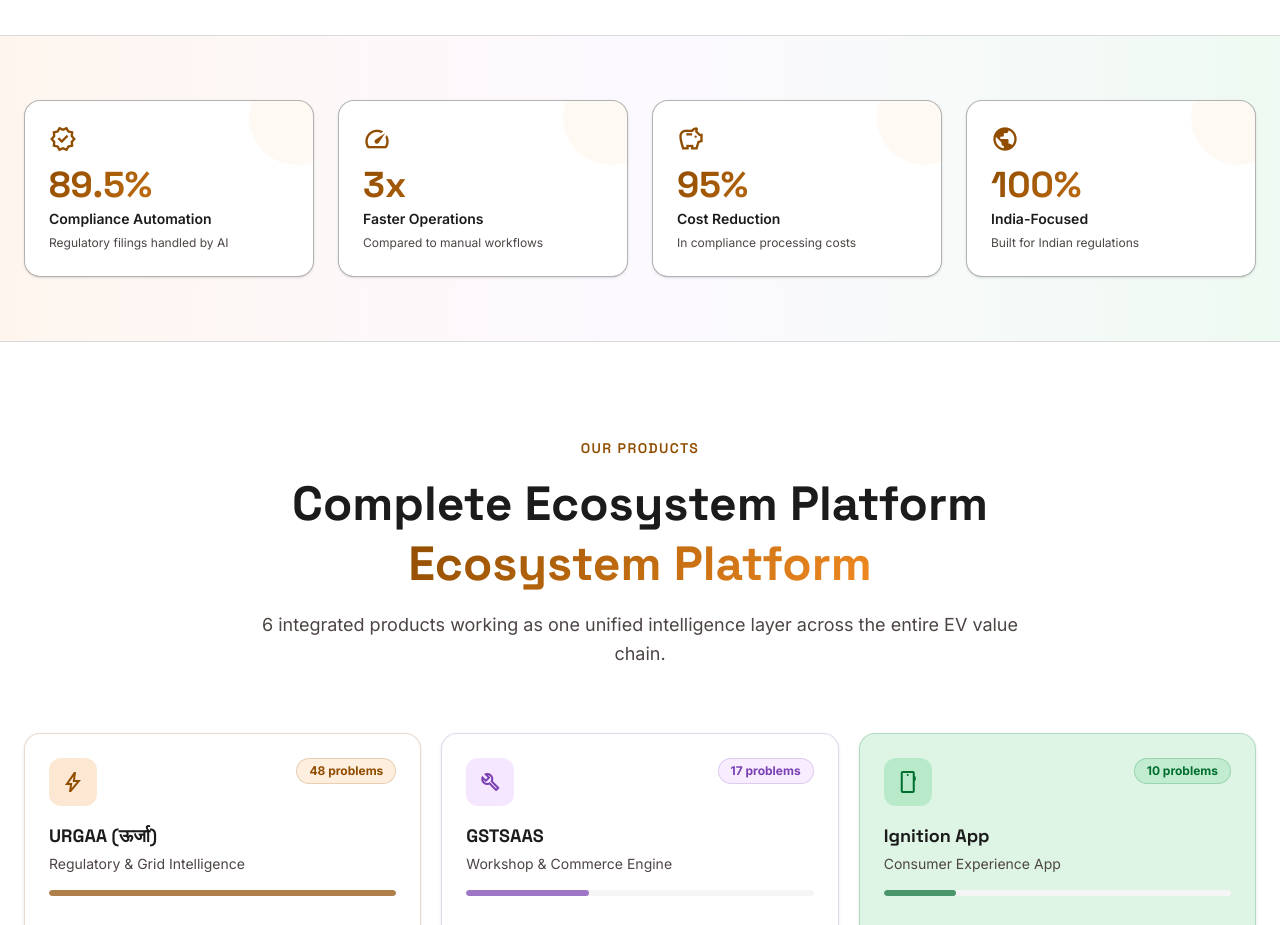
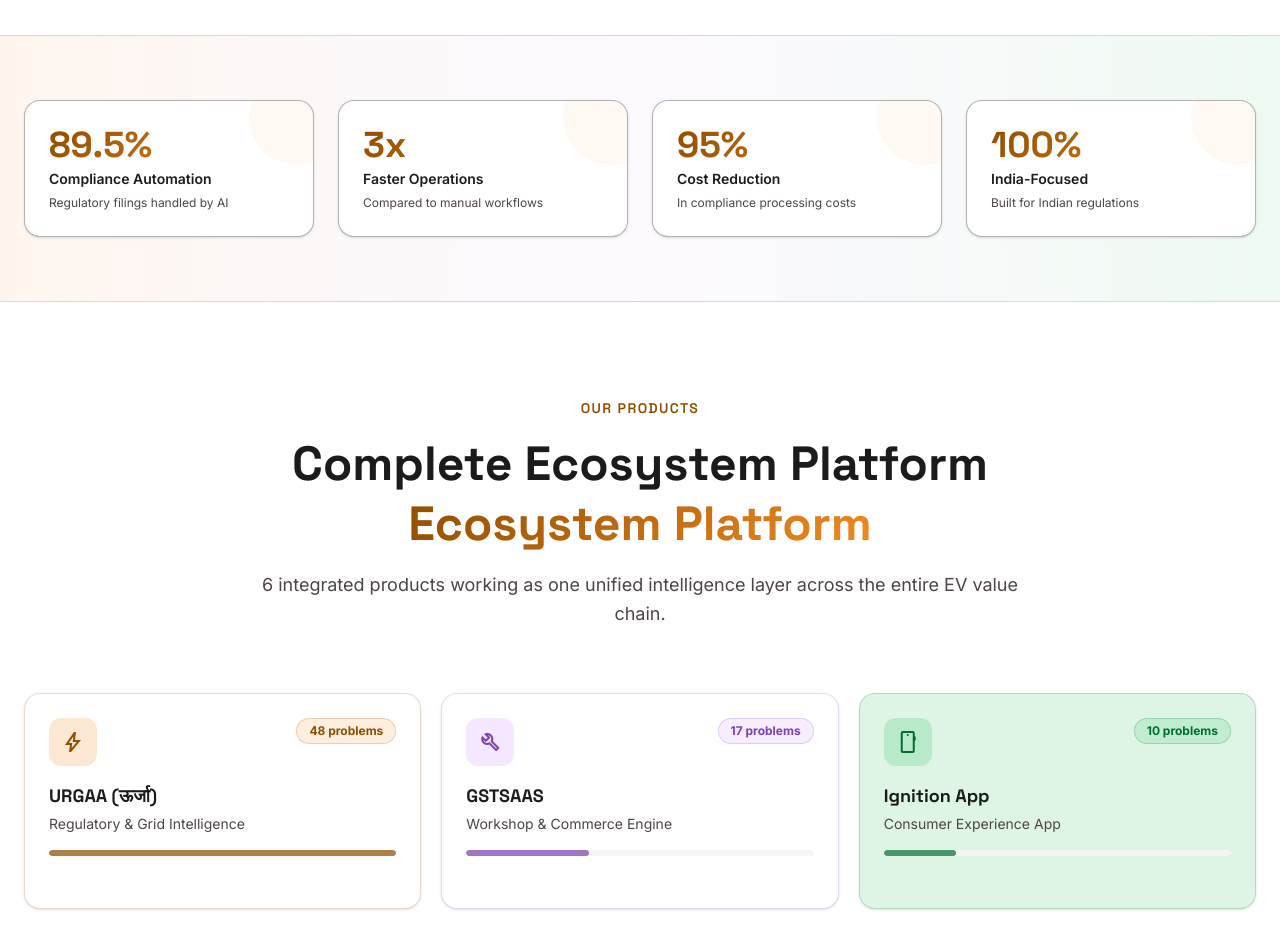
Before and after one commit to flywithvvk/g4gwebsite, a Next.js app: page / in a window 1280 px wide. Shown: the part 1840-2765 px from the top of the page. Built offline with nearby package versions, Linux system fonts and the light colour scheme.

Commit message:
style: remove icon from StatsCard — number is the visual
Co-authored-by: Copilot <223556219+Copilot@users.noreply.github.com>

```diff
--- a/components/StatsCard.tsx
+++ b/components/StatsCard.tsx
@@ -2,10 +2,9 @@
 
 import { motion } from 'framer-motion';
 import { AnimatedCounter } from './AnimatedCounter';
-import { Icon } from './Icon';
 
 interface StatsCardProps {
-  icon: string;
+  icon?: string;
   value: number;
   suffix?: string;
   prefix?: string;
@@ -13,7 +12,7 @@ interface StatsCardProps {
   description?: string;
 }
 
-export function StatsCard({ icon, value, suffix = '', prefix = '', label, description }: StatsCardProps) {
+export function StatsCard({ value, suffix = '', prefix = '', label, description }: StatsCardProps) {
   return (
     <motion.div
       initial={{ opacity: 0, scale: 0.9 }}
@@ -23,7 +22,6 @@ export function StatsCard({ icon, value, suffix = '', prefix = '', label, descri
       className="relative p-6 rounded-2xl bg-surface-bright border border-outline-variant/30 shadow-sm hover:shadow-lg transition-all group overflow-hidden"
     >
       <div className="absolute top-0 right-0 w-24 h-24 bg-primary-container/5 rounded-full -translate-y-8 translate-x-8 group-hover:bg-primary-container/10 transition-colors" />
-      <Icon name={icon} size={28} className="text-primary mb-3" />
       <div className="text-3xl md:text-4xl font-black gradient-text mb-1 font-display">
         <AnimatedCounter target={value} prefix={prefix} suffix={suffix} />
       </div>
```
